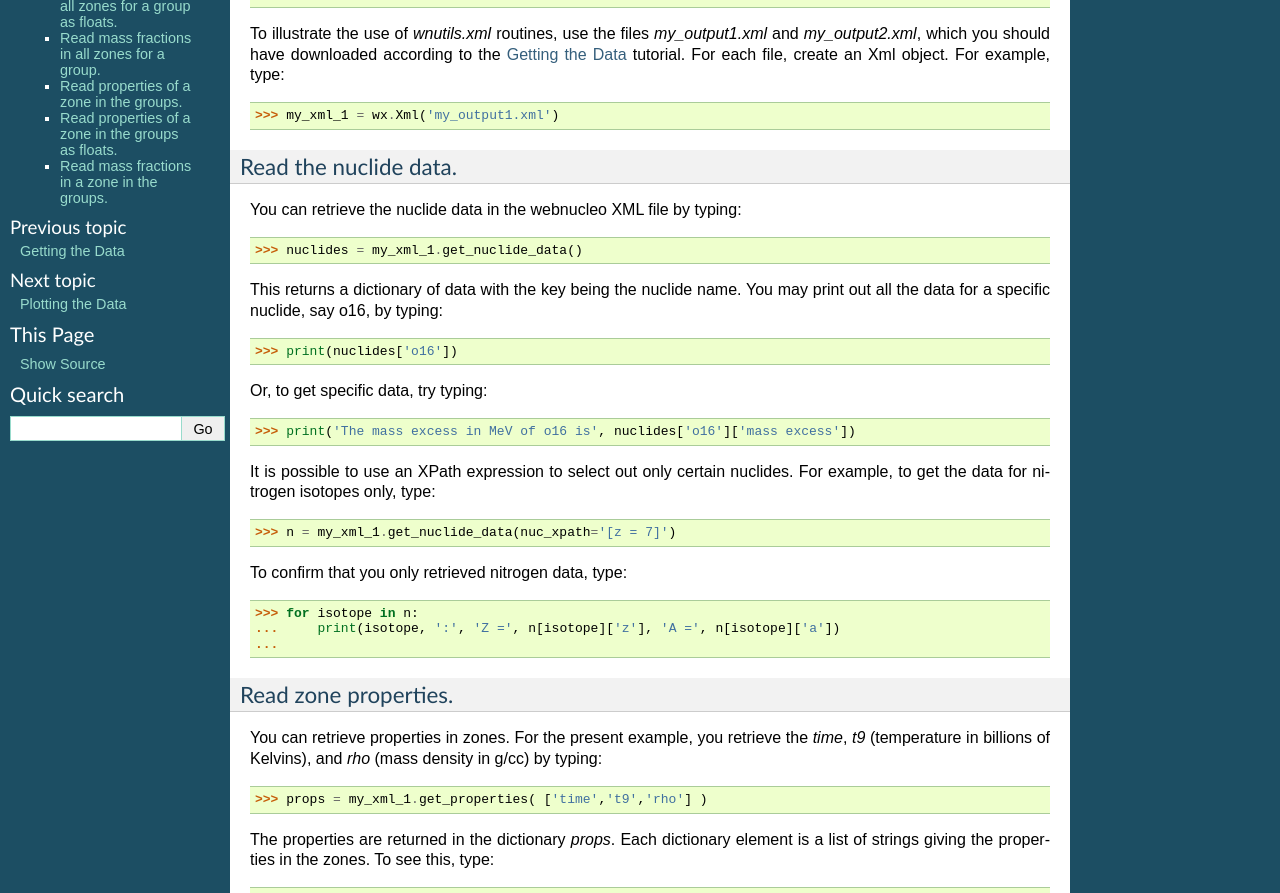
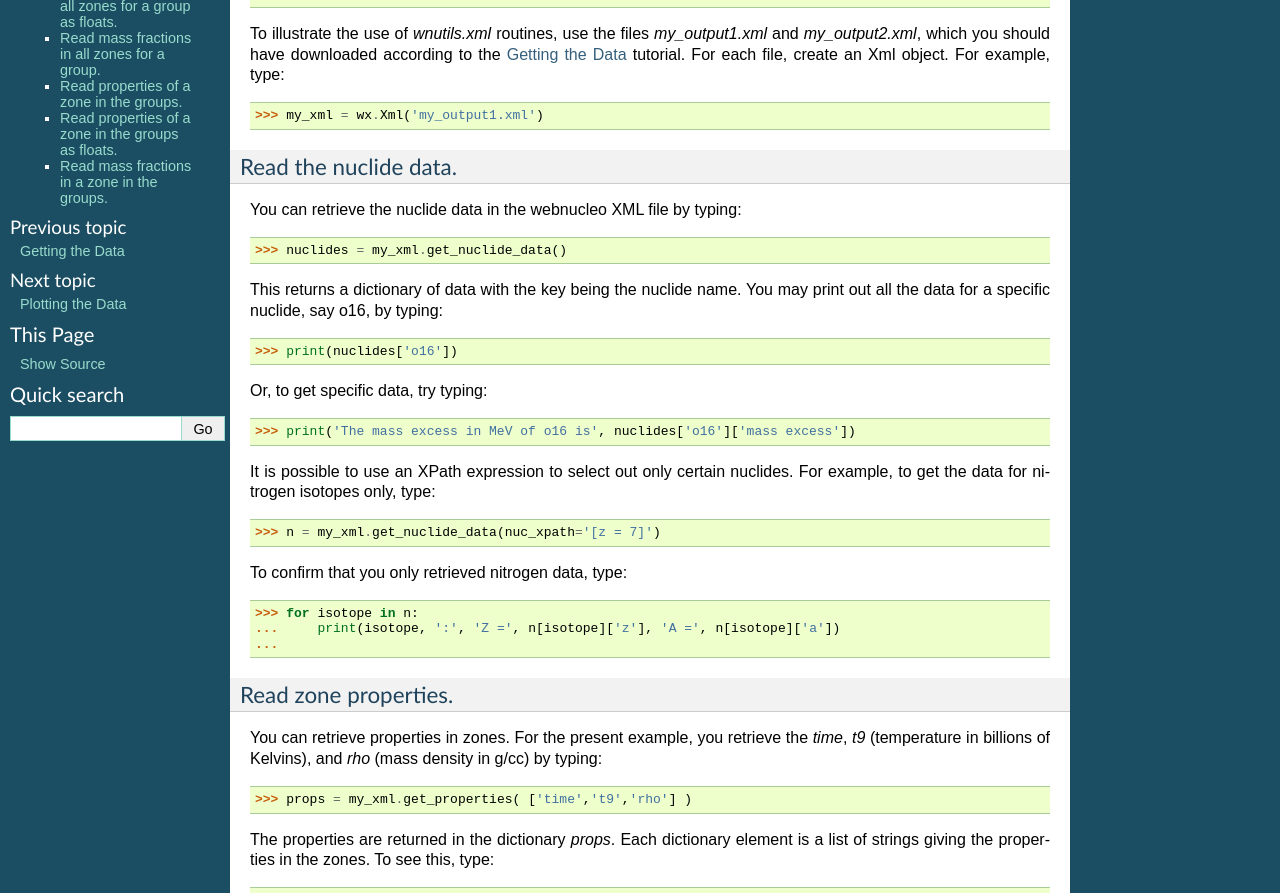
Before and after one commit to mbradle/wnutils, a Sphinx documentation site: the page built from doc/source/read_tutorial.rst, in a window 1280 px wide and 1400 px high, scrolled down 420 px. Shown: the part 152-1045 px from the top of the window. Built offline with Sphinx 7.4.7, drawn with Linux system fonts in a browser that asks for light colours; some of the changed text lies outside the part shown.

Commit message:
Change data link.  Tweak text.

```diff
--- a/doc/source/data_tutorial.rst
+++ b/doc/source/data_tutorial.rst
@@ -14,7 +14,7 @@
     $ cd wnutils_tutorials
 
 Next, download the data tarball
-`wnutils_tutorials_data.tar.gz <http://nucnet-tools.sourceforge.net/data_pub/tutorials/wnutils/2018-05-16/wnutils_tutorials_data.tar.gz>`_
+`wnutils_tutorials_data.tar.gz <http://nucnet-tools.sourceforge.net/data_pub/tutorials/wnutils/2018-06-04/wnutils_tutorials_data.tar.gz>`_
 and move the file to your `wnutils_tutorials` directory.  Extract the
 data by typing::
 
--- a/doc/source/read_tutorial.rst
+++ b/doc/source/read_tutorial.rst
@@ -40,14 +40,14 @@
 :ref:`data` tutorial.  For each file, create an Xml object.  For example,
 type::
 
-    >>> my_xml_1 = wx.Xml('my_output1.xml')
+    >>> my_xml = wx.Xml('my_output1.xml')
 
 Read the nuclide data.
 ......................
 
 You can retrieve the nuclide data in the webnucleo XML file by typing::
 
-    >>> nuclides = my_xml_1.get_nuclide_data()
+    >>> nuclides = my_xml.get_nuclide_data()
 
 This returns a dictionary of data with the key being the nuclide name.
 You may print out all the data for a specific nuclide, say o16, by typing::
@@ -61,7 +61,7 @@
 It is possible to use an XPath expression to select out only certain
 nuclides.  For example, to get the data for nitrogen isotopes only, type::
 
-    >>> n = my_xml_1.get_nuclide_data(nuc_xpath='[z = 7]')
+    >>> n = my_xml.get_nuclide_data(nuc_xpath='[z = 7]')
 
 To confirm that you only retrieved nitrogen data, type::
 
@@ -76,7 +76,7 @@
 you retrieve the `time`, `t9` (temperature in billions of Kelvins),
 and `rho` (mass density in g/cc) by typing::
 
-    >>> props = my_xml_1.get_properties( ['time','t9','rho'] )
+    >>> props = my_xml.get_properties( ['time','t9','rho'] )
 
 The properties are returned in the dictionary `props`.  Each dictionary
 element is a list of strings giving the properties in the zones.
@@ -110,7 +110,7 @@
 For example, you can retrieve the `time`, `t9`, and `rho` properties, as
 in the above example, but only for the last 10 zones.  Type::
 
-    >>> props = my_xml_1.get_properties(
+    >>> props = my_xml.get_properties(
     ...     ['time','t9','rho'], zone_xpath='[position() > last() - 10]'
     ... )
     ...
@@ -130,7 +130,7 @@
 (for example, to plot them), you want
 them to be :obj:`floats`.  You can retrieve them as floats by typing::
 
-    >>> props = my_xml_1.get_properties_as_floats( ['time','t9','rho'] )
+    >>> props = my_xml.get_properties_as_floats( ['time','t9','rho'] )
 
 The returned hash has entries that are :obj:`numpy.array`, which you confirm
 with::
@@ -160,7 +160,7 @@
 You can retrieve the mass fractions in zones.  For example, to get the
 mass fractions of o16, si28, and s36, type::
 
-    >>> x = my_xml_1.get_mass_fractions(['o16','si28','s36'])
+    >>> x = my_xml.get_mass_fractions(['o16','si28','s36'])
 
 The method returns a :obj:`dict` of :obj:`numpy.array`.  Each array element
 is a :obj:`float`.  You can print the mass fraction of silicon-28 in all
@@ -171,7 +171,7 @@
 The method also accepts the `zone_xpath` keyword to select specific zones.
 For example, to retrieve the mass fraction in the first 10 zones, type::
 
-    >>> x = my_xml_1.get_mass_fractions(
+    >>> x = my_xml.get_mass_fractions(
     ...      ['o16','si28','s36'], zone_xpath='[position() <= 10]'
     ... )
     ...
@@ -183,7 +183,7 @@
 a network file summed over proton number (`z`), neutron number (`n`),
 or mass number (`a`).  To do so, type::
 
-    >>> y = my_xml_1.get_abundances_vs_nucleon_number()
+    >>> y = my_xml.get_abundances_vs_nucleon_number()
 
 This returns a two-dimensional :obj:`numpy.array` in which the first
 index gives the zone and the second the mass number `a`.  To print out
@@ -197,18 +197,18 @@
 the abundances summed over atomic (proton) number (`z`), use the keyword
 `nucleon`::
 
-    >>> y = my_xml_1.get_abundances_vs_nucleon_number(nucleon='z')
+    >>> y = my_xml.get_abundances_vs_nucleon_number(nucleon='z')
 
 To retrieve the abundances in particular zones, for example, in the
 last 10 zones, use an XPath expression::
 
-    >>> y = my_xml_1.get_abundances_vs_nucleon_number(nucleon='n', zone_xpath='[position() > last() - 10]')
+    >>> y = my_xml.get_abundances_vs_nucleon_number(nucleon='n', zone_xpath='[position() > last() - 10]')
 
 
 Multi_XML
 ---------
 
-The `wnutils.multi_xml.Multi_Xml` class allows you to access and plot data
+The :obj:`wnutils.multi_xml.Multi_Xml` class allows you to access and plot data
 from multiple webnucleo XML files.  First import the namespace by typing::
 
     >>> import wnutils.multi_xml as mx
@@ -221,7 +221,7 @@
 Methods allow you to access or plot data from the files.
 
 Read data from the individual XML instances.
-......................................
+............................................
 
 To retrieve the individual XML instances from a Multi_Xml instance, type::
 
```
